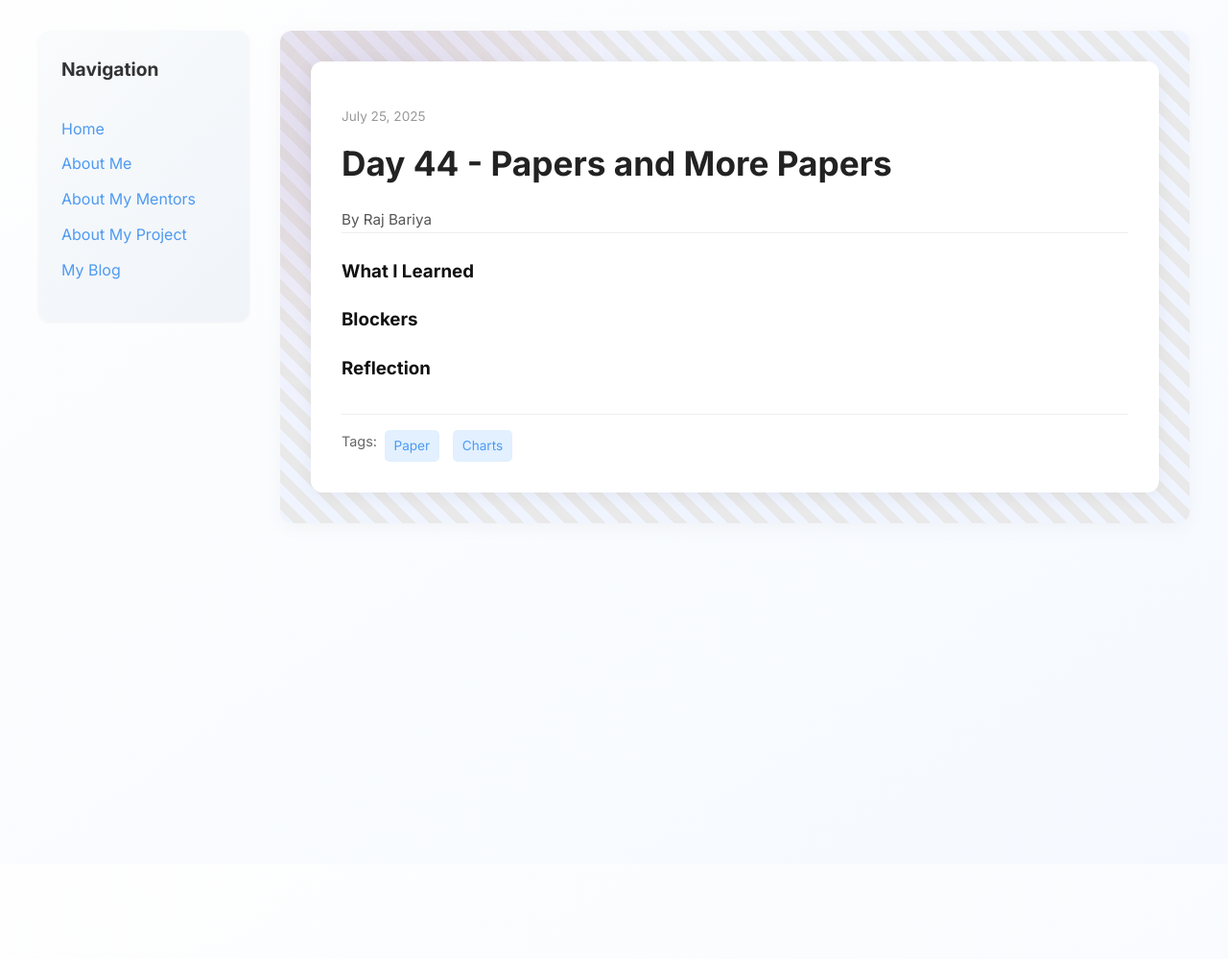
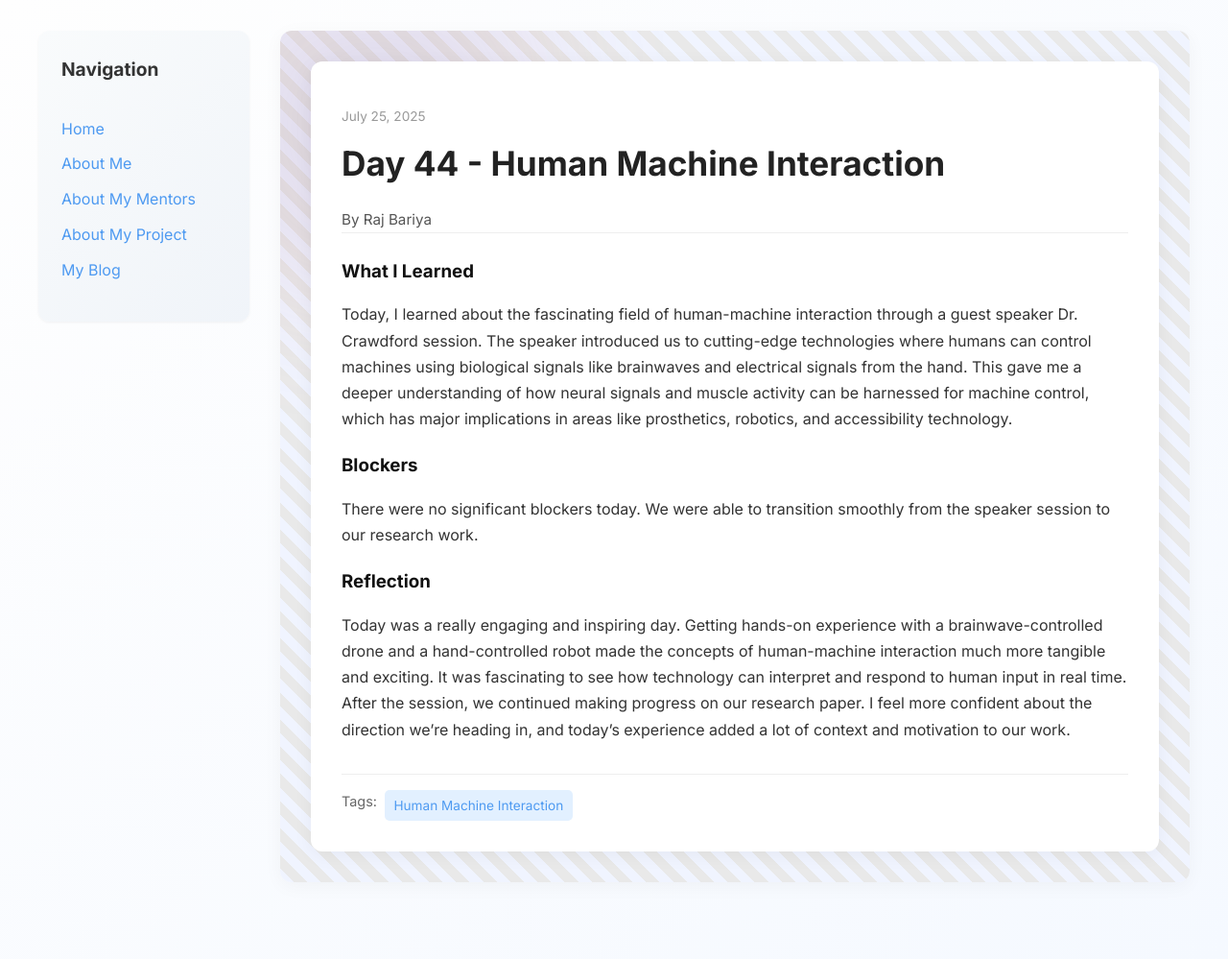
Before and after one commit to rajbariyaa/rajbariyaa.github.io, a Jekyll site: the page built from _posts/2025-07-25-day-44.md, in a window 1280 px wide. Shown: the whole page at 96% size. Built offline with Jekyll 4.4.1, drawn with Linux system fonts in a browser that asks for light colours; before the commit the page ends 900 px from its top, so only the background shows below that.

Commit message:
Update 2025-07-25-day-44.md

```diff
--- a/_posts/2025-07-25-day-44.md
+++ b/_posts/2025-07-25-day-44.md
@@ -1,11 +1,14 @@
 ---
 layout: post
-title: "Day 44 - Papers and More Papers"
+title: "Day 44 - Human Machine Interaction"
 date: 2025-07-25
 author: Raj Bariya
 permalink: /day44.html
-tags: ["Paper", "Charts"]
+tags: ["Human Machine Interaction"]
 what_i_learned: |
+  Today, I learned about the fascinating field of human-machine interaction through a guest speaker Dr. Crawdford session. The speaker introduced us to cutting-edge technologies where humans can control machines using biological signals like brainwaves and electrical signals from the hand. This gave me a deeper understanding of how neural signals and muscle activity can be harnessed for machine control, which has major implications in areas like prosthetics, robotics, and accessibility technology.
 blockers: |
+  There were no significant blockers today. We were able to transition smoothly from the speaker session to our research work.
 reflection: |
+  Today was a really engaging and inspiring day. Getting hands-on experience with a brainwave-controlled drone and a hand-controlled robot made the concepts of human-machine interaction much more tangible and exciting. It was fascinating to see how technology can interpret and respond to human input in real time. After the session, we continued making progress on our research paper. I feel more confident about the direction we’re heading in, and today’s experience added a lot of context and motivation to our work.
 ---
```
